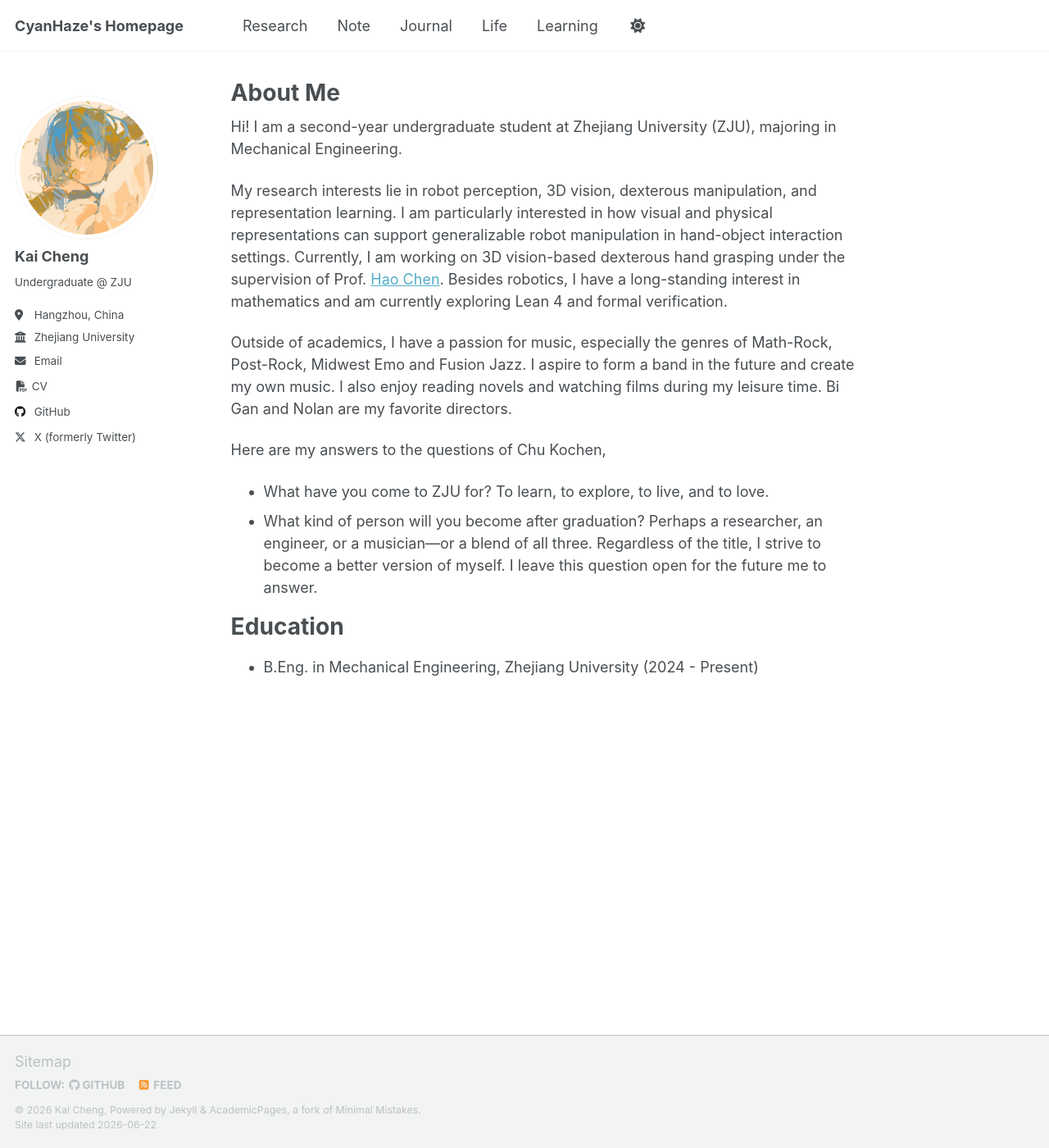
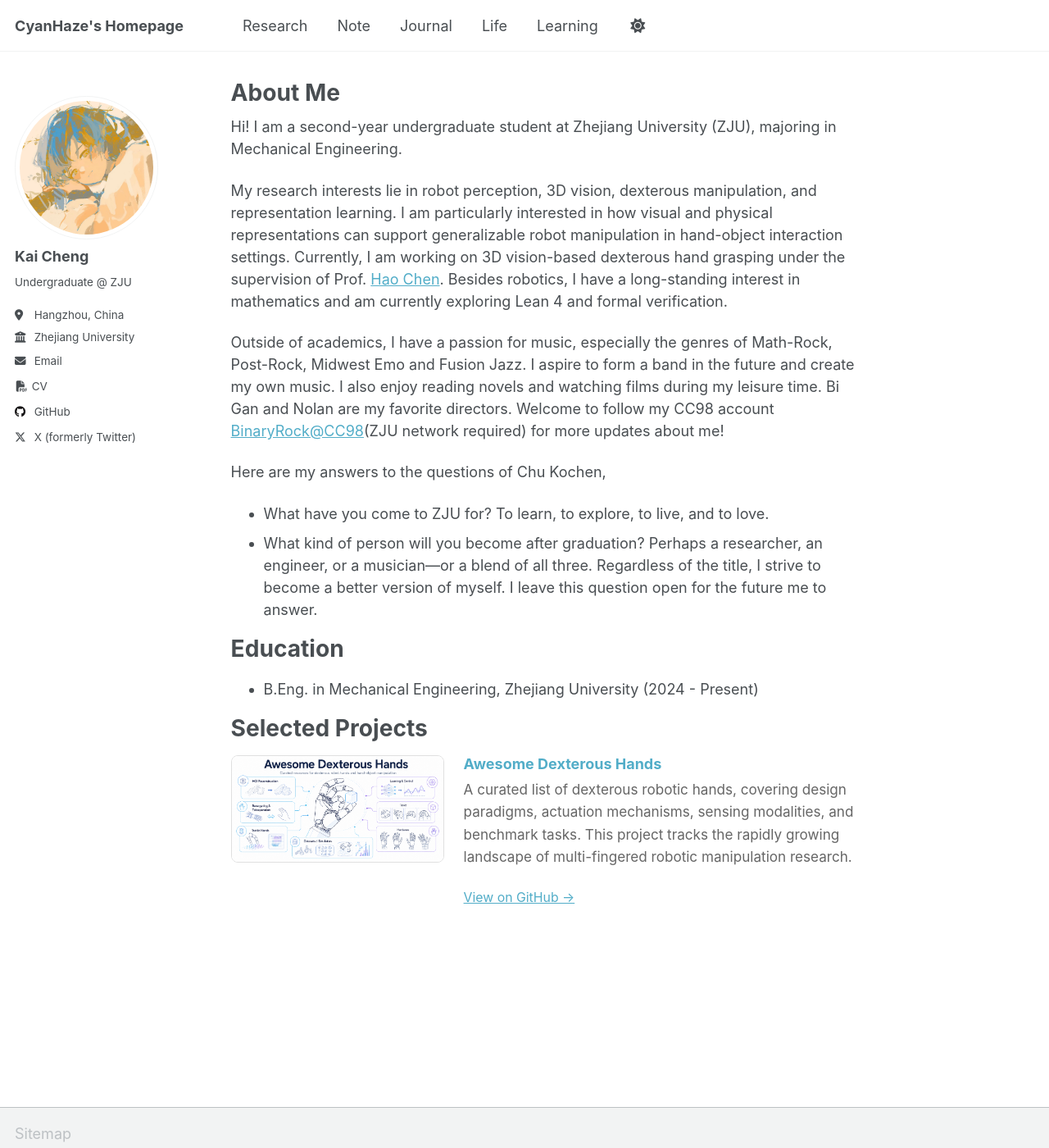
Before and after one commit to CyanHaze/CyanHaze.github.io, a Jekyll site: the page built from _pages/about.md, in a window 1280 px wide and 1400 px high. Shown: the whole window at 82% size. Built offline with Jekyll 4.4.1, drawn with Linux system fonts in a browser that asks for light colours; a script that is not in the unit is left out.

Commit message:
Add Selected Projects section with Awesome Dexterous Hands

```diff
--- a/_pages/about.md
+++ b/_pages/about.md
@@ -12,7 +12,7 @@ Hi! I am a second-year undergraduate student at Zhejiang University (ZJU), major
 
 My research interests lie in robot perception, 3D vision, dexterous manipulation, and representation learning. I am particularly interested in how visual and physical representations can support generalizable robot manipulation in hand-object interaction settings. Currently, I am working on 3D vision-based dexterous hand grasping under the supervision of Prof. [Hao Chen](https://stan-haochen.github.io/). Besides robotics, I have a long-standing interest in mathematics and am currently exploring Lean 4 and formal verification.
 
-Outside of academics, I have a passion for music, especially the genres of Math-Rock, Post-Rock, Midwest Emo and Fusion Jazz. I aspire to form a band in the future and create my own music. I also enjoy reading novels and watching films during my leisure time. Bi Gan and Nolan are my favorite directors.
+Outside of academics, I have a passion for music, especially the genres of Math-Rock, Post-Rock, Midwest Emo and Fusion Jazz. I aspire to form a band in the future and create my own music. I also enjoy reading novels and watching films during my leisure time. Bi Gan and Nolan are my favorite directors. Welcome to follow my CC98 account [BinaryRock@CC98](https://www.cc98.org/user/id/778349)(ZJU network required) for more updates about me!
 
 Here are my answers to the questions of Chu Kochen,
 - What have you come to ZJU for?
@@ -23,3 +23,27 @@ Here are my answers to the questions of Chu Kochen,
 Education
 ======
 - B.Eng. in Mechanical Engineering, Zhejiang University (2024 - Present)
+
+Selected Projects
+======
+<div style="display: flex; gap: 24px; align-items: flex-start; margin-top: 16px; flex-wrap: wrap;">
+
+  <div style="flex: 0 0 260px;">
+    <a href="https://github.com/CyanHaze/Awesome-Dexterous-Hands" target="_blank">
+      <img src="/projects/Awesome-Dexterous-Hands/cover.png" style="width: 100%; border-radius: 8px; border: 1px solid #e0e0e0;">
+    </a>
+  </div>
+
+  <div style="flex: 1; min-width: 280px;">
+    <h3 style="margin-top: 0; margin-bottom: 6px;">
+      <a href="https://github.com/CyanHaze/Awesome-Dexterous-Hands" target="_blank" style="text-decoration: none;">Awesome Dexterous Hands</a>
+    </h3>
+    <p style="color: #666; font-size: 0.95em; line-height: 1.6;">
+      A curated list of dexterous robotic hands, covering design paradigms, actuation mechanisms, sensing modalities, and benchmark tasks. This project tracks the rapidly growing landscape of multi-fingered robotic manipulation research.
+    </p>
+    <a href="https://github.com/CyanHaze/Awesome-Dexterous-Hands" target="_blank" style="font-size: 0.88em;">
+      View on GitHub →
+    </a>
+  </div>
+
+</div>
```
Also changed, not shown: projects/Awesome-Dexterous-Hands/cover.png (added).
